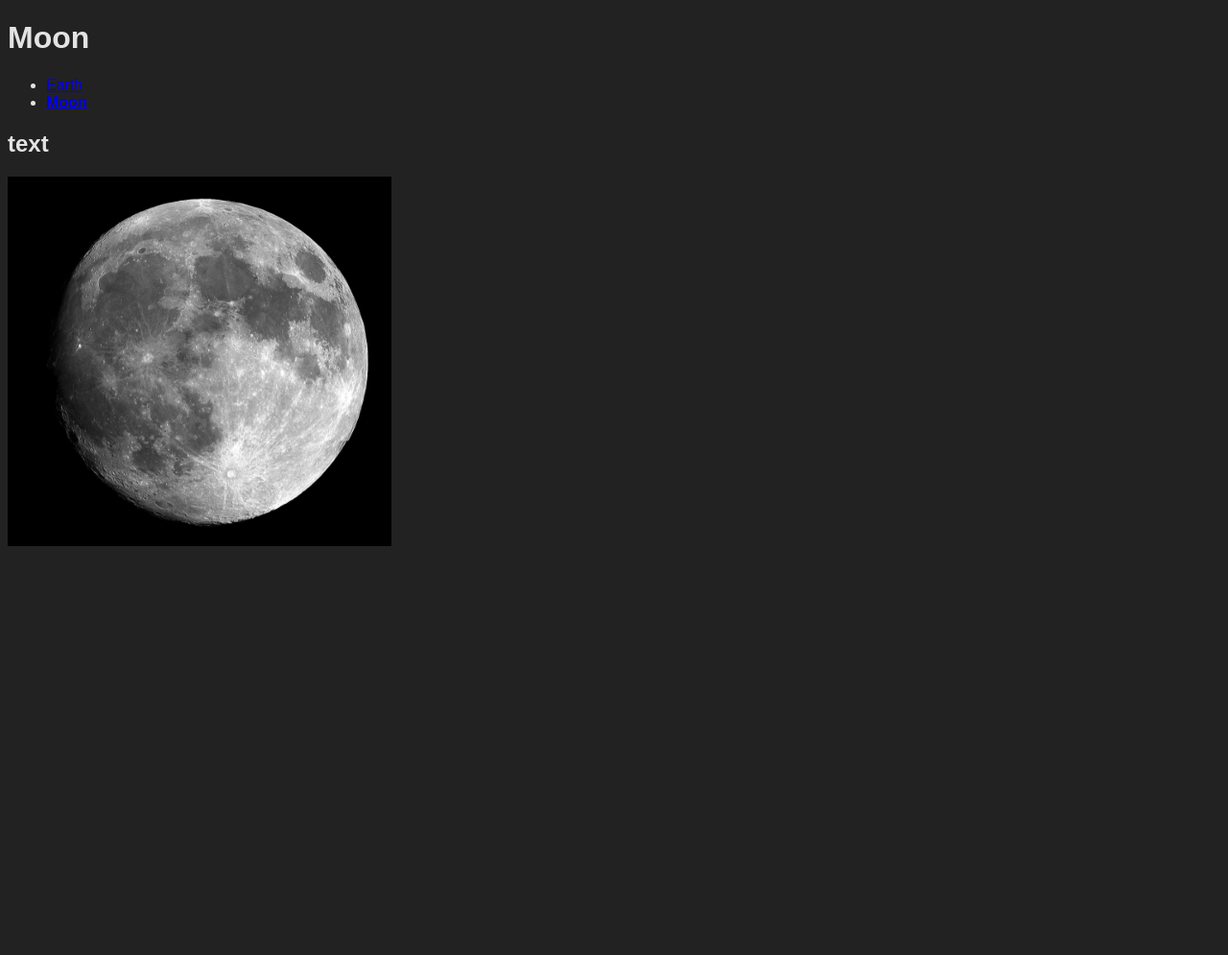
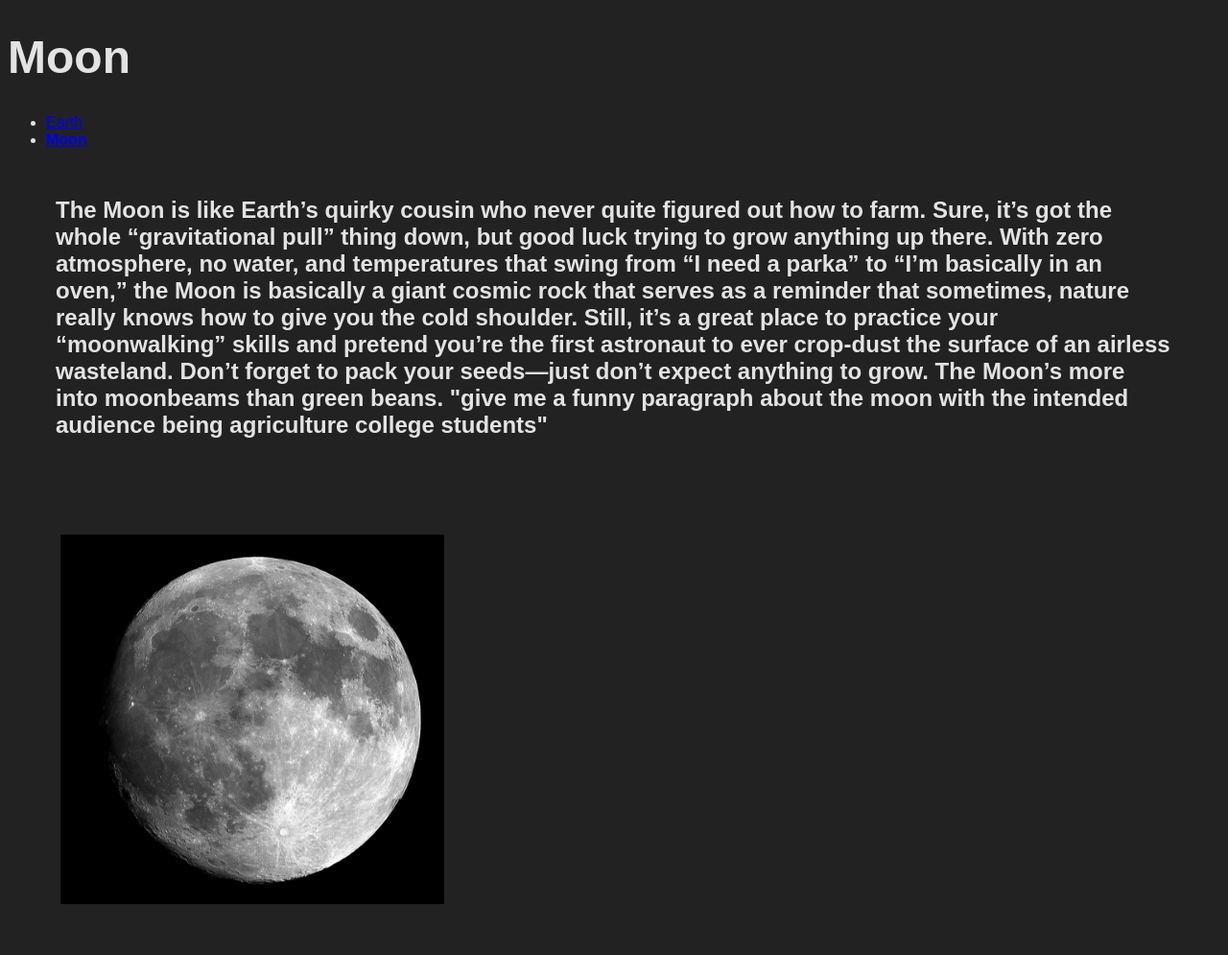
Before and after one commit to bargy-nic-MSU/hello-explorer, a plain HTML site: page about.html in a window 1280 px wide. Shown: the whole page at 96% size. Before the commit the page ends 800 px from the top, so only its background shows below. Drawn offline with Linux system fonts and the light colour scheme.

Commit message:
Final comit

```diff
--- a/about.html
+++ b/about.html
@@ -16,7 +16,8 @@
     </nav>
 
     <h2>
-      text
+      The Moon is like Earth’s quirky cousin who never quite figured out how to farm. Sure, it’s got the whole “gravitational pull” thing down, but good luck trying to grow anything up there. With zero atmosphere, no water, and temperatures that swing from “I need a parka” to “I’m basically in an oven,” the Moon is basically a giant cosmic rock that serves as a reminder that sometimes, nature really knows how to give you the cold shoulder. Still, it’s a great place to practice your “moonwalking” skills and pretend you’re the first astronaut to ever crop-dust the surface of an airless wasteland. Don’t forget to pack your seeds—just don’t expect anything to grow. The Moon’s more into moonbeams than green beans.
+      "give me a funny paragraph about the moon with the intended audience being agriculture college students"
     </h2>
 
     <img src="images/Moon.jpg" alt="moon">
--- a/screen.css
+++ b/screen.css
@@ -15,4 +15,24 @@ body {
 img {
     width: 400px;
     height: auto;
+    display: flex;
+    align-items: center;
+    position: right;
+    padding: 50px;
+    margin: 5px;
 }
+
+h2 {
+    display: flex;
+    align-items: center;
+    position: sticky;
+    padding: 25px;
+    margin: 25px;
+}
+
+h1 {
+    display: flex;
+    align-items: center;
+    position: relative;
+    font-size: 3em;
+}
```
